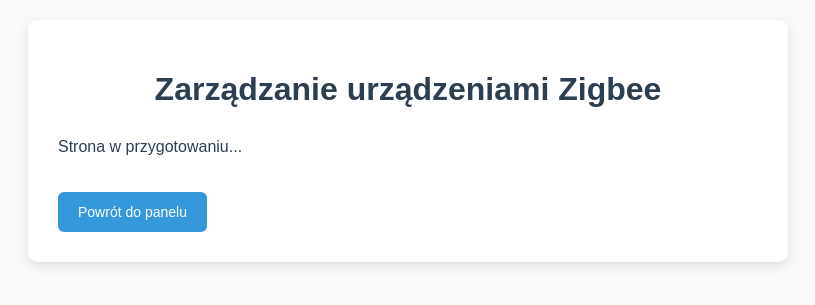
After one commit to SebaSzym777/smart_alarm, a Flask app: page /devices in a window 1280 px wide. The commit adds this page. Shown: the top 305 px of the page, without its empty margins (232-1047 px from the left). Run offline with Flask 3, Linux system fonts and the light colour scheme; the visitor is signed in with stand-in values (Sample User, id 1).

Commit message:
Update 1

```diff
--- a/app.py
+++ b/app.py
@@ -1,9 +1,10 @@
-from flask import Flask, render_template, request, jsonify
+from flask import Flask, render_template, request, jsonify, url_for, session
 import paho.mqtt.client as mqtt
+import os
 import json
 
 app = Flask(__name__)
-
+app.secret_key = "admin123"
 passphrase = "admin123"
 ip_alarm = "http://100.115.166.47:5001"
 
@@ -30,12 +31,22 @@ client.loop_start()
 def login():
     return render_template("login.html")
 
+@app.route("/devices")
+def devices():
+    if not session.get("logged_in"):
+        return redirect(url_for("login"))
+    return render_template("devices.html")
+
 @app.route("/home", methods=["GET", "POST"])
 def home():
     if request.method == "GET":
-        return render_template("login.html")
+        if session.get("logged_in"):
+            return render_template("panel.html", ip_alarm=ip_alarm, passphrase=passphrase)
+        else:
+            return redirect(url_for("login"))
     elif request.method == "POST":
         if request.form["password"] == passphrase:
+            session["logged_in"] = True
             return render_template("panel.html", ip_alarm=ip_alarm, passphrase=passphrase)
         else:
             return render_template("login.html", error="Nieprawidłowe hasło.")
--- /dev/null
+++ b/static/devices.css
@@ -0,0 +1,50 @@
+body {
+    font-family: Arial, sans-serif;
+    background-color: #f7f9fb;
+    margin: 0;
+    padding: 20px;
+    color: #2c3e50;
+}
+
+.container {
+    max-width: 700px;
+    margin: auto;
+    background-color: #fff;
+    border-radius: 10px;
+    padding: 30px;
+    box-shadow: 0 4px 12px rgba(0, 0, 0, 0.1);
+}
+
+h1 {
+    text-align: center;
+    margin-bottom: 30px;
+}
+
+button {
+    padding: 12px 20px;
+    border: none;
+    border-radius: 6px;
+    background-color: #3498db;
+    color: white;
+    font-size: 14px;
+    cursor: pointer;
+    transition: background-color 0.3s ease;
+    display: inline-block;
+    margin-top: 20px;
+}
+
+button:hover {
+    background-color: #2980b9;
+}
+
+.device-list {
+    margin-top: 20px;
+}
+
+.device-item {
+    padding: 15px;
+    border: 1px solid #ddd;
+    border-radius: 8px;
+    margin-bottom: 10px;
+    background-color: #f9f9f9;
+}
--- /dev/null
+++ b/templates/devices.html
@@ -0,0 +1,15 @@
+<!DOCTYPE html>
+<html lang="pl-PL">
+<head>
+    <meta charset="UTF-8">
+    <title>Zarządzanie urządzeniami</title>
+    <link rel="stylesheet" href="{{ url_for('static', filename='devices.css') }}">
+</head>
+<body>
+    <div class="container">
+        <h1>Zarządzanie urządzeniami Zigbee</h1>
+        <p>Strona w przygotowaniu...</p>
+        <a href="/home"><button>Powrót do panelu</button></a>
+    </div>
+</body>
+</html>
--- a/templates/panel.html
+++ b/templates/panel.html
@@ -183,6 +183,9 @@
             <button onclick="change_alarm_state(true)">Uzbrój alarm</button>
             <button onclick="change_alarm_state(false)">Rozbrój alarm</button>
             <button onclick="alarm_accept()">Potwierdź alarm</button>
+	    <a href="/devices">
+		<button>Urządzenia</button>
+	    </a>
         </div>
 
         <div class="status">
```
